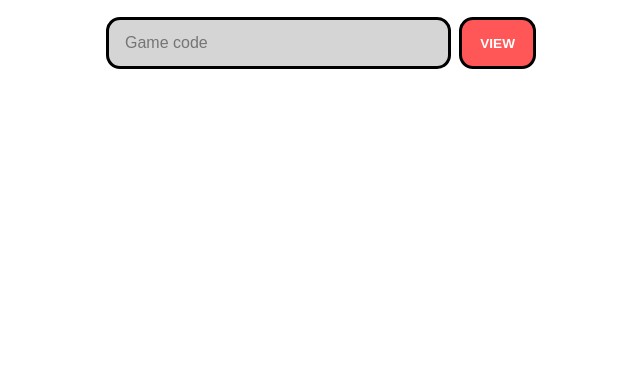
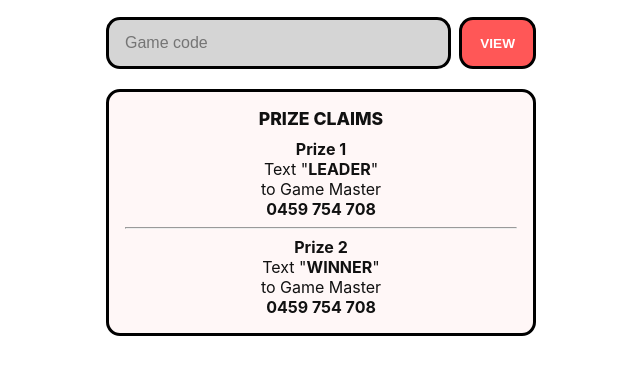
Before and after one commit to RodeH1969/holding-game, a website: page public/leaderboard.html in a window 1280 px wide. Shown: the part 227-602 px from the top of the page, without its empty margins (319-959 px from the left). Drawn offline with Linux system fonts and the light colour scheme.

```diff
--- a/public/leaderboard.html
+++ b/public/leaderboard.html
@@ -124,6 +124,14 @@
       <button type="submit">View</button>
     </form>
 
+
+    <div style="border:3px solid #000;border-radius:14px;padding:16px;margin:0 0 20px;text-align:center;background:#fff7f7;">
+      <div style="font-weight:800;font-size:1.1rem;margin-bottom:10px;">PRIZE CLAIMS</div>
+      <div><strong>Prize 1</strong><br>Text "<strong>LEADER</strong>"<br>to Game Master<br><strong>0459 754 708</strong></div>
+      <hr>
+      <div><strong>Prize 2</strong><br>Text "<strong>WINNER</strong>"<br>to Game Master<br><strong>0459 754 708</strong></div>
+    </div>
+
     <div class="game-label" id="gameLabel"></div>
     <div id="boardWrap"></div>
   </div>
```
